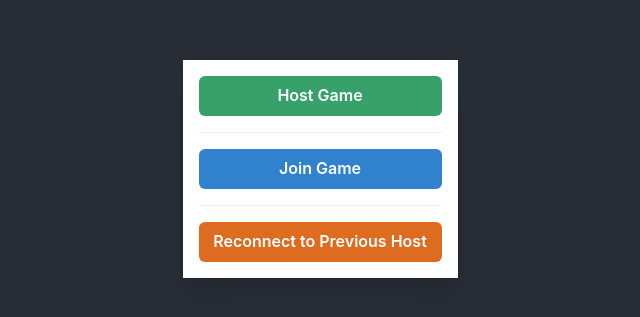
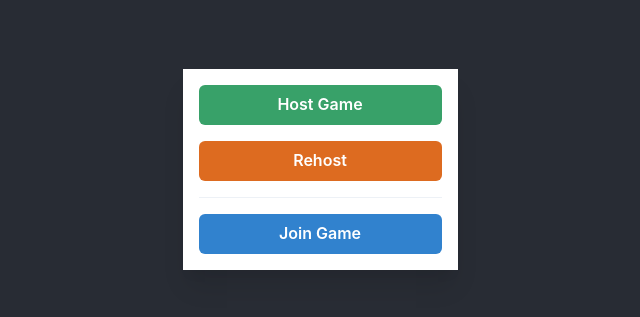
Before and after one commit to colesam/apes-and-snakes, a React (Create React App) app: page / in a window 1280 px wide. Shown: the part 111-428 px from the top of the page, without its empty margins (320-960 px from the left). Built offline with nearby package versions, Linux system fonts and the light colour scheme; what json-immutable would draw is missing.

Commit message:
Lay groundwork for rehosting lost game

```diff
--- a/src/components/pages/Lobby.tsx
+++ b/src/components/pages/Lobby.tsx
@@ -6,21 +6,36 @@ import {
   Text,
   UnorderedList,
   ListItem,
+  Button,
 } from "@chakra-ui/react";
-import { useSharedStore } from "../../core/store/sharedStore";
+import { resetSharedStore, useSharedStore } from "../../core/store/sharedStore";
 import { Redirect } from "wouter";
 import shallow from "zustand/shallow";
+import {
+  resetPrivateStore,
+  usePrivateStore,
+} from "../../core/store/privateStore";
 
 function Lobby() {
+  // State
+  const isHost = usePrivateStore(s => s.isHost);
   const [roomCode, players] = useSharedStore(
     s => [s.roomCode, s.players],
     shallow
   );
 
+  // Redirects
   if (!roomCode) {
     return <Redirect to="/" />;
   }
 
+  // Handlers
+  const handleEndGame = () => {
+    resetPrivateStore();
+    resetSharedStore();
+  };
+
+  // Computed
   const playerElems = players.map(player => (
     <ListItem key={player.id}>{player.name}</ListItem>
   ));
@@ -39,6 +54,12 @@ function Lobby() {
           <UnorderedList pl={5}>{playerElems}</UnorderedList>
         </div>
       )}
+
+      {isHost && (
+        <Button colorScheme="red" onClick={handleEndGame}>
+          End Game
+        </Button>
+      )}
     </Stack>
   );
 }
--- a/src/components/pages/MainMenu.tsx
+++ b/src/components/pages/MainMenu.tsx
@@ -4,6 +4,7 @@ import { Link as RouterLink } from "wouter";
 import { usePrivateStore } from "../../core/store/privateStore";
 
 function MainMenu() {
+  const isHost = usePrivateStore(s => s.isHost);
   const hostPeerId = usePrivateStore(s => s.hostPeerId);
 
   return (
@@ -11,17 +12,19 @@ function MainMenu() {
       <Button colorScheme="green" href="/host" as={RouterLink}>
         Host Game
       </Button>
+      {isHost && (
+        <Button colorScheme="orange" href="/rehost">
+          Rehost
+        </Button>
+      )}
       <Divider />
       <Button colorScheme="blue" href="/join" as={RouterLink}>
         Join Game
       </Button>
-      {hostPeerId && (
-        <>
-          <Divider />
-          <Button colorScheme="orange" href="/reconnect" as={RouterLink}>
-            Reconnect to Previous Host
-          </Button>
-        </>
+      {!isHost && hostPeerId && (
+        <Button colorScheme="orange" href="/reconnect" as={RouterLink}>
+          Reconnect to Previous Host
+        </Button>
       )}
     </Stack>
   );
--- a/src/core/store/privateStore.ts
+++ b/src/core/store/privateStore.ts
@@ -23,13 +23,13 @@ export type PrivateState = {
 };
 
 const privateState = {
-  isHost: storageGet("isHost") || false,
-  secretKeyPlayerIdMap: storageGet("secretKeyPlayerIdMap") || Map(),
-  playerIdPeerIdMap: storageGet("playerIdPeerIdMap") || Map(),
+  isHost: false,
+  secretKeyPlayerIdMap: Map<string, string>(),
+  playerIdPeerIdMap: Map<string, string>(),
 
-  hostPeerId: storageGet("hostPeerId") || "",
-  secretKey: storageGet("secretKey") || storageSet("secretKey", generateId()),
-  playerId: storageGet("playerId") || "",
+  hostPeerId: "",
+  secretKey: storageSet("secretKey", generateId()),
+  playerId: "",
 };
 
 export const usePrivateStore = create<PrivateState>(
@@ -38,6 +38,19 @@ export const usePrivateStore = create<PrivateState>(
 
 export const getPrivate = usePrivateStore.getState;
 export const setPrivate = usePrivateStore.setState;
+export const resetPrivateStore = () => setPrivate(privateState);
+
+// TODO: Refactor below into some sort of middleware
+// Initialize state from local storage
+const initialStorageState = {};
+for (const key in privateState) {
+  const val = storageGet(key);
+  if (val !== null) {
+    // @ts-ignore
+    initialStorageState[key] = val;
+  }
+}
+setPrivate(initialStorageState);
 
 // Set up local storage persistance
 usePrivateStore.subscribe((newState, oldState) => {
--- a/src/core/store/sharedStore.ts
+++ b/src/core/store/sharedStore.ts
@@ -22,3 +22,4 @@ export const useSharedStore = create<SharedState>(
 
 export const getShared = useSharedStore.getState;
 export const setShared = useSharedStore.setState;
+export const resetSharedStore = () => setShared(sharedState);
```
